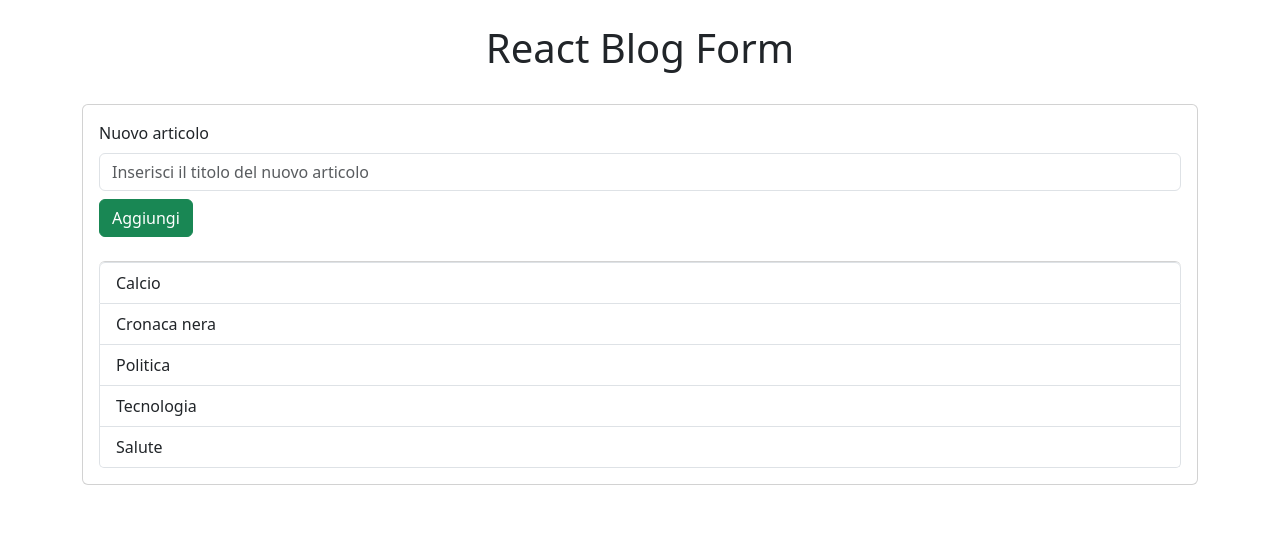
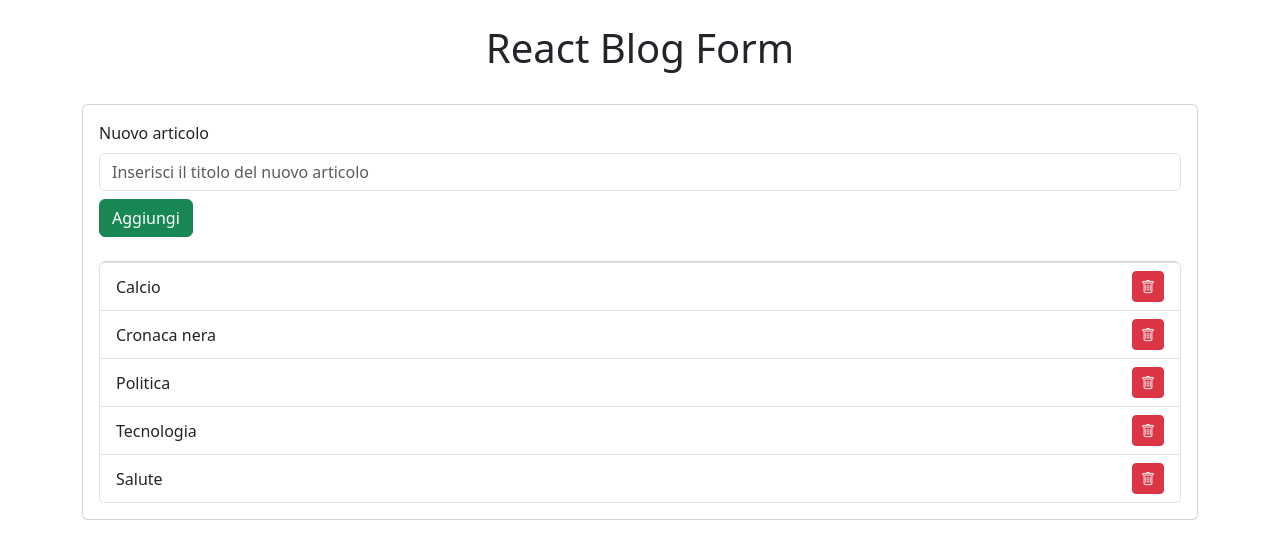
Before and after one commit to gabrielemarchesano/react-form, a React (Vite) app: page / in a window 1280 px wide. Shown: the top 558 px of the page. Built offline with nearby package versions, Linux system fonts and the light colour scheme.

Commit message:
bonus1: add function to delete titles(not working properly, wip)

```diff
--- a/src/App.jsx
+++ b/src/App.jsx
@@ -51,6 +51,12 @@ function App() {
     }
   }
 
+  function handleRemoveTitle(id){
+    console.log(id)
+    const filteredTitle = articles.filter((article) => article.id != id)
+    console.log(filteredTitle);
+    setArticles(filteredTitle);
+  }
 
   return (
     <>
@@ -76,7 +82,12 @@ function App() {
           <ul className="list-group">
             {
               articles.map(article => (
-                <li className="list-group-item" key={article.id}>{article.title}</li>
+                <li className="list-group-item d-flex justify-content-between align-items-center" key={article.id}>
+                  {article.title}
+                  <button className="btn btn-danger btn-sm" onClick={() => handleRemoveTitle(article.id)}>
+                    <i className="bi bi-trash"></i>
+                  </button>
+                </li>
               ))
             }
           </ul>
--- a/src/index.css
+++ b/src/index.css
@@ -1 +1,2 @@
 @import url("bootstrap");
+@import url("bootstrap-icons")
```
